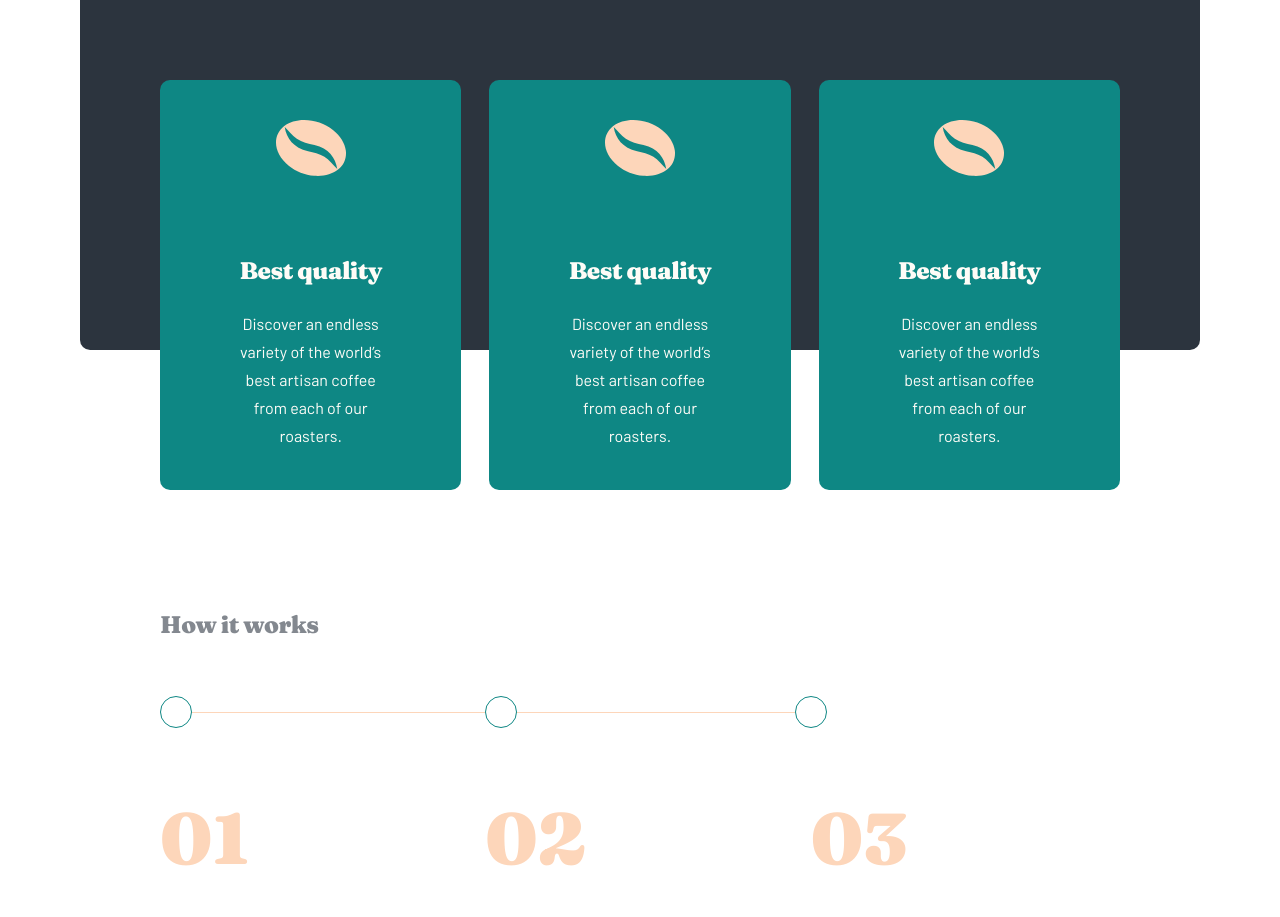
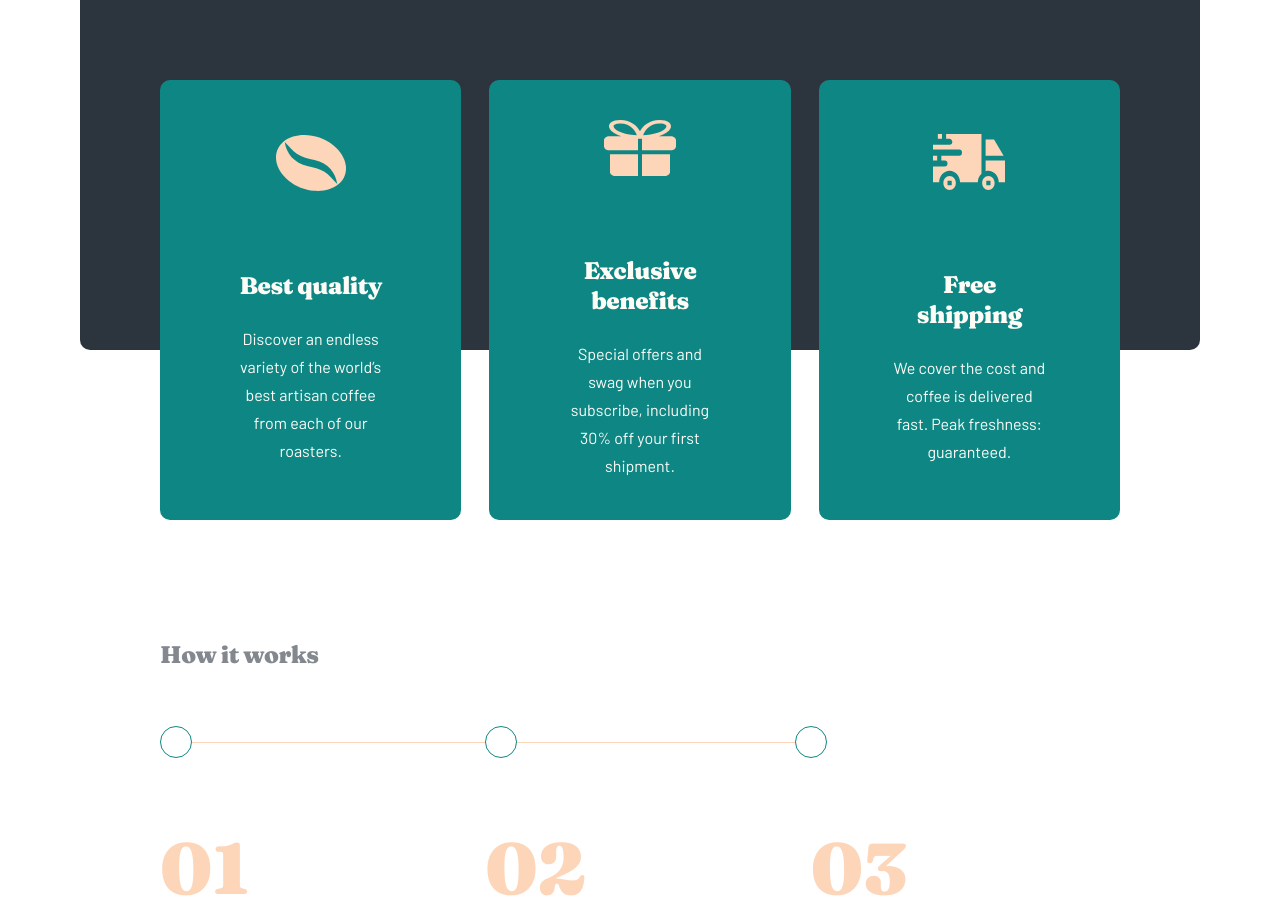
Before and after one commit to austincalvelage/coffee_roasters_subscription, a Next.js app: page / in a window 1280 px wide. Shown: the part 1800-2717 px from the top of the page. Built offline with nearby package versions, Linux system fonts and the light colour scheme.

Commit message:
added correct content to trait cards

```diff
--- a/pages/components/CompanyTraits.tsx
+++ b/pages/components/CompanyTraits.tsx
@@ -2,24 +2,6 @@ import Image from "next/image";
 import Grid from "./Grid";
 
 function CompanyTraits(): JSX.Element {
-  const traits: {
-    image: string;
-    trait: string;
-    description: string;
-  }[] = [
-    {
-      image: "/assets/home/desktop/icon-gift.svg",
-      trait: "Exclusive benefits",
-      description:
-        "Special offers and swag when you subscribe, including 30% off your first shipment.",
-    },
-    {
-      image: "/assets/home/desktop/icon-truck.svg",
-      trait: "Free shipping",
-      description:
-        "We cover the cost and coffee is delivered fast. Peak freshness: guaranteed.",
-    },
-  ];
   return (
     <section className="relative">
       <Grid
@@ -55,7 +37,7 @@ function CompanyTraits(): JSX.Element {
         <div className="col-span-full col-start-1 flex flex-col items-center rounded-sm bg-[#0E8784] px-3 pt-9 md:col-span-10 md:col-start-2 md:flex-row md:justify-center md:gap-10 md:px-3 md:py-5 xl:col-span-4 xl:flex-col">
           <div className="w-9 pb-7 md:pb-0">
             <Image
-              src="/assets/home/desktop/icon-coffee-bean.svg"
+              src="/assets/home/desktop/icon-gift.svg"
               alt="coffee bean"
               layout="responsive"
               width={454}
@@ -63,17 +45,19 @@ function CompanyTraits(): JSX.Element {
             />
           </div>
           <div className="space-y-3 pb-7 text-center text-[#FEFCF7] md:w-3/5 md:pb-0 md:text-left xl:text-center">
-            <h3 className="font-fraunces text-2xl font-bold">Best quality</h3>
+            <h3 className="font-fraunces text-2xl font-bold">
+              Exclusive benefits
+            </h3>
             <p className="font-barlow leading-7">
-              Discover an endless variety of the world’s best artisan coffee
-              from each of our roasters.
+              Special offers and swag when you subscribe, including 30% off your
+              first shipment.
             </p>
           </div>
         </div>
         <div className="col-span-full col-start-1 flex flex-col items-center rounded-sm bg-[#0E8784] px-3 pt-9 md:col-span-10 md:col-start-2 md:flex-row md:justify-center md:gap-10 md:px-3 md:py-5 xl:col-span-4 xl:flex-col">
           <div className="w-9 pb-7 md:pb-0">
             <Image
-              src="/assets/home/desktop/icon-coffee-bean.svg"
+              src="/assets/home/desktop/icon-truck.svg"
               alt="coffee bean"
               layout="responsive"
               width={454}
@@ -81,10 +65,10 @@ function CompanyTraits(): JSX.Element {
             />
           </div>
           <div className="space-y-3 pb-7 text-center text-[#FEFCF7] md:w-3/5 md:pb-0 md:text-left xl:text-center">
-            <h3 className="font-fraunces text-2xl font-bold">Best quality</h3>
+            <h3 className="font-fraunces text-2xl font-bold">Free shipping</h3>
             <p className="font-barlow leading-7">
-              Discover an endless variety of the world’s best artisan coffee
-              from each of our roasters.
+              We cover the cost and coffee is delivered fast. Peak freshness:
+              guaranteed.
             </p>
           </div>
         </div>
```
